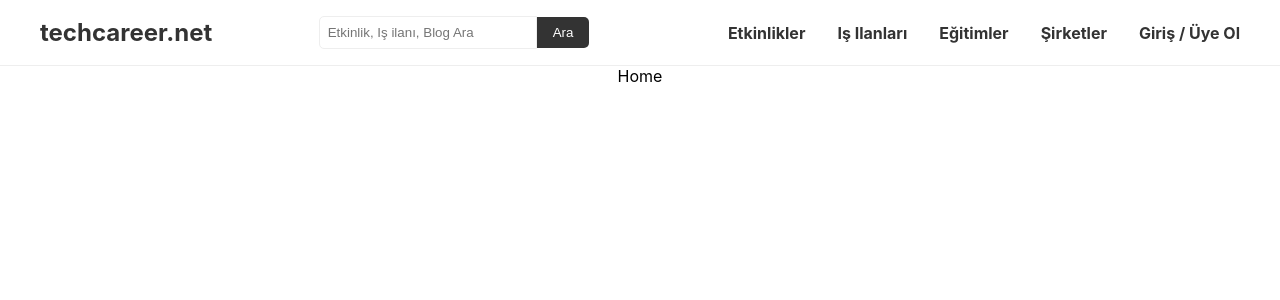
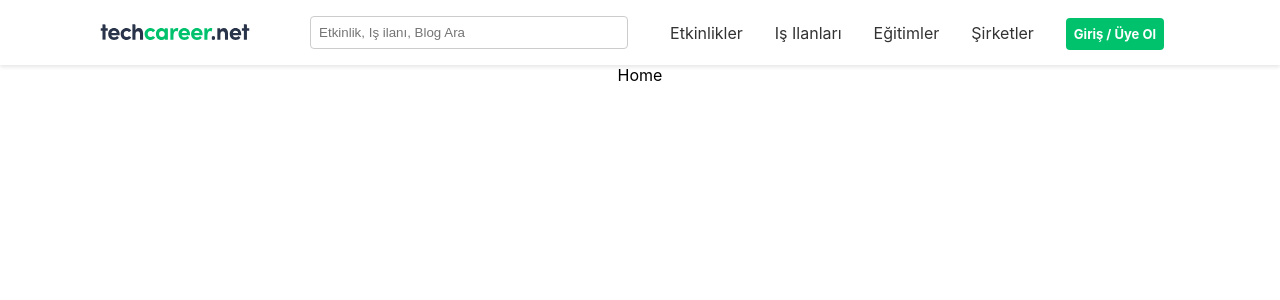
Before and after one commit to yilmaz-busra/WebvwaveBootcampFinalProject, a React (Create React App) app: page / in a window 1280 px wide. Shown: the top 300 px of the page. Built offline with nearby package versions, Linux system fonts and the light colour scheme.

Commit message:
navbar structure improved

```diff
--- a/src/Components/Navbar.js
+++ b/src/Components/Navbar.js
@@ -1,48 +1,65 @@
-import React from "react";
+import React, { useState } from "react";
 import { Link } from "react-router-dom";
 import "./navbar.css";
+
 function Navbar() {
+  const [isOpen, setIsOpen] = useState(false);
+
+  const toggleMenu = () => {
+    setIsOpen(!isOpen);
+  };
+
   return (
-    <div>
+    <header>
       <nav className="navbar">
         <div className="container">
-          <a href="/" className="navbar-brand">
-            techcareer.net
-          </a>
+          <Link to="/" className="navbar-brand">
+            <img
+              src="/techcareer-logo.svg"
+              alt="TechCareer Logo"
+              className="logo"
+            />
+          </Link>
           <div className="navbar-search">
-            <input type="text" placeholder="Etkinlik, Iş ilanı, Blog Ara" />
-            <button type="submit">Ara</button>
+            <input
+              type="text"
+              placeholder="Etkinlik, Iş ilanı, Blog Ara"
+              className="search-input"
+            />
           </div>
-          <ul className="navbar-nav">
+          <div className="navbar-hamburger" onClick={toggleMenu}>
+            &#9776;
+          </div>
+          <ul className={`navbar-nav ${isOpen ? "open" : ""}`}>
             <li className="nav-item">
-              <a href="/activities" className="nav-link">
+              <Link to="/activities" className="nav-link">
                 Etkinlikler
-              </a>
+              </Link>
             </li>
             <li className="nav-item">
-              <a href="/jobpost" className="nav-link">
+              <Link to="/jobpost" className="nav-link">
                 Iş Ilanları
-              </a>
+              </Link>
             </li>
             <li className="nav-item">
-              <a href="/education" className="nav-link">
+              <Link to="/education" className="nav-link">
                 Eğitimler
-              </a>
+              </Link>
             </li>
             <li className="nav-item">
-              <a href="/companies" className="nav-link">
+              <Link to="/companies" className="nav-link">
                 Şirketler
-              </a>
+              </Link>
             </li>
             <li className="nav-item">
-              <a href="/giris" className="nav-link">
+              <Link to="/giris" className="nav-link login-button">
                 Giriş / Üye Ol
-              </a>
+              </Link>
             </li>
           </ul>
         </div>
       </nav>
-    </div>
+    </header>
   );
 }
 
--- a/src/Components/navbar.css
+++ b/src/Components/navbar.css
@@ -1,42 +1,45 @@
 .navbar {
   background-color: #fff;
   padding: 1rem 0;
-  border-bottom: 1px solid #eee;
+  box-shadow: 0 2px 4px rgba(0, 0, 0, 0.1);
 }
 
 .container {
   display: flex;
-  justify-content: space-between;
+  justify-content: space-evenly;
   align-items: center;
   max-width: 1200px;
   margin: 0 auto;
 }
 
 .navbar-brand {
+  display: flex;
+  align-items: center;
+  text-decoration: none;
+  font-weight: bold;
   font-size: 1.5rem;
-  font-weight: bold;
-  color: #333;
-  text-decoration: none;
+}
+
+.logo {
+  width: 150px;
+  height: auto;
 }
 
 .navbar-search {
-  display: flex;
-  align-items: center;
+  position: relative;
+  width: 300px;
 }
 
-.navbar-search input {
+.search-input {
+  width: 100%;
   padding: 0.5rem;
-  border: 1px solid #eee;
-  border-radius: 5px 0 0 5px;
-  width: 200px;
+  border: 1px solid #ccc;
+  border-radius: 4px;
 }
 
-.navbar-search button {
-  background-color: #333;
-  color: #fff;
-  padding: 0.5rem 1rem;
-  border: none;
-  border-radius: 0 5px 5px 0;
+.navbar-hamburger {
+  display: none;
+  font-size: 2rem;
   cursor: pointer;
 }
 
@@ -45,18 +48,50 @@
   list-style: none;
   margin: 0;
   padding: 0;
+  gap: 1rem;
 }
 
 .nav-item {
-  margin-left: 2rem;
+  margin-right: 1rem;
 }
 
 .nav-link {
+  text-decoration: none;
   color: #333;
-  text-decoration: none;
-  font-weight: bold;
 }
 
-.nav-link:hover {
-  text-decoration: underline;
+.login-button {
+  background-color: #00c26d;
+  font-weight: bold;
+  font-size: 13px;
+  color: #fff;
+  padding: 8px;
+  border-radius: 4px;
+  transition: background-color 0.3s ease;
 }
+
+.login-button:hover {
+  background-color: #02d076;
+}
+
+@media (max-width: 768px) {
+  .navbar-nav {
+    display: none;
+    position: absolute;
+    top: 100%;
+    left: 0;
+    width: 100%;
+    background-color: #fff;
+    padding: 1rem;
+    z-index: 10;
+    flex-direction: column;
+  }
+
+  .navbar-hamburger {
+    display: block;
+  }
+
+  .navbar-nav.open {
+    display: flex;
+  }
+}
```
